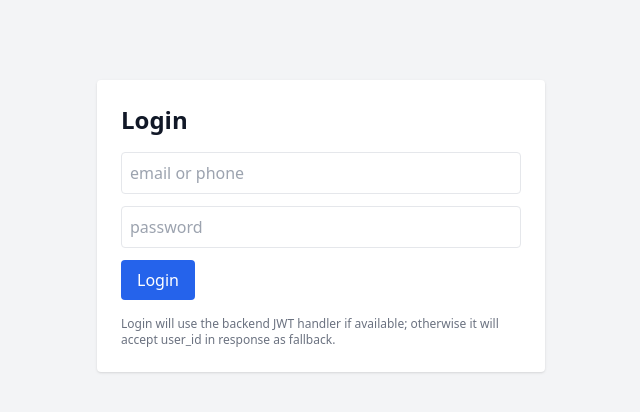
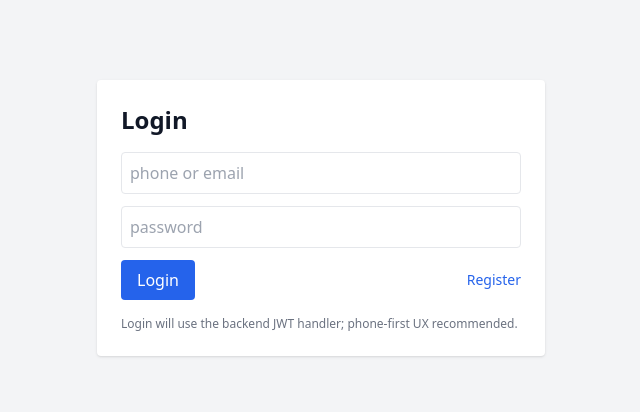
Before and after one commit to savvyinsight/chat, a React (Vite) app in the folder frontend/: page / in a window 1280 px wide. Shown: the top 412 px of the page, without its empty margins (319-959 px from the left). Built offline with nearby package versions, Linux system fonts and the light colour scheme.

Commit message:
feat(auth): add Register component and toggle from Login; store token on success

```diff
--- a/frontend/src/components/Login.tsx
+++ b/frontend/src/components/Login.tsx
@@ -1,10 +1,12 @@
 import React, { useState } from 'react'
 import api from '../api'
+import Register from './Register'
 
 export default function Login({ onLogin }: { onLogin: (token?: string, userId?: string) => void }) {
   const [identifier, setIdentifier] = useState('')
   const [password, setPassword] = useState('')
   const [error, setError] = useState<string | null>(null)
+  const [showRegister, setShowRegister] = useState(false)
 
   const submit = async (e: React.FormEvent) => {
     e.preventDefault()
@@ -28,18 +30,23 @@ export default function Login({ onLogin }: { onLogin: (token?: string, userId?:
     }
   }
 
+  if (showRegister) {
+    return <Register onRegister={onLogin} onCancel={() => setShowRegister(false)} />
+  }
+
   return (
     <div className="max-w-md mx-auto mt-20 p-6 bg-white rounded shadow">
       <h2 className="text-2xl font-bold mb-4">Login</h2>
       {error && <div className="text-sm text-red-600 mb-2">{error}</div>}
       <form onSubmit={submit} className="space-y-3">
-        <input className="w-full p-2 border rounded" placeholder="email or phone" value={identifier} onChange={(e) => setIdentifier(e.target.value)} />
+        <input className="w-full p-2 border rounded" placeholder="phone or email" value={identifier} onChange={(e) => setIdentifier(e.target.value)} />
         <input className="w-full p-2 border rounded" placeholder="password" type="password" value={password} onChange={(e) => setPassword(e.target.value)} />
         <div className="flex justify-between items-center">
           <button className="px-4 py-2 bg-blue-600 text-white rounded" type="submit">Login</button>
+          <button type="button" className="text-sm text-blue-600" onClick={() => setShowRegister(true)}>Register</button>
         </div>
       </form>
-      <p className="text-xs text-gray-500 mt-4">Login will use the backend JWT handler if available; otherwise it will accept user_id in response as fallback.</p>
+      <p className="text-xs text-gray-500 mt-4">Login will use the backend JWT handler; phone-first UX recommended.</p>
     </div>
   )
 }
--- /dev/null
+++ b/frontend/src/components/Register.tsx
@@ -0,0 +1,59 @@
+import React, { useState } from 'react'
+import api from '../api'
+
+export default function Register({ onRegister, onCancel }: { onRegister: (token?: string, userId?: string) => void; onCancel?: () => void }) {
+  const [name, setName] = useState('')
+  const [phone, setPhone] = useState('')
+  const [email, setEmail] = useState('')
+  const [password, setPassword] = useState('')
+  const [repassword, setRepassword] = useState('')
+  const [error, setError] = useState<string | null>(null)
+  const [loading, setLoading] = useState(false)
+
+  const submit = async (e: React.FormEvent) => {
+    e.preventDefault()
+    setError(null)
+    if (!password || password !== repassword) {
+      setError('Passwords do not match')
+      return
+    }
+    setLoading(true)
+    try {
+      const body = await api.post('/user/register', { name, phone, email, password, repassword })
+      const token = (body as any).token || (body as any).data?.token
+      const userId = (body as any).user_id || (body as any).data?.user_id
+      if (token) {
+        localStorage.setItem('token', token)
+        onRegister(token, undefined)
+      } else if (userId) {
+        localStorage.setItem('user_id', String(userId))
+        onRegister(undefined, String(userId))
+      } else {
+        setError('Unexpected register response')
+      }
+    } catch (err: any) {
+      setError(err?.body?.message || err?.body || err.message || 'Network error')
+    } finally {
+      setLoading(false)
+    }
+  }
+
+  return (
+    <div className="max-w-md mx-auto mt-12 p-6 bg-white rounded shadow">
+      <h2 className="text-2xl font-bold mb-4">Register</h2>
+      {error && <div className="text-sm text-red-600 mb-2">{error}</div>}
+      <form onSubmit={submit} className="space-y-3">
+        <input className="w-full p-2 border rounded" placeholder="display name" value={name} onChange={(e) => setName(e.target.value)} />
+        <input className="w-full p-2 border rounded" placeholder="phone (preferred)" value={phone} onChange={(e) => setPhone(e.target.value)} />
+        <input className="w-full p-2 border rounded" placeholder="email (optional)" value={email} onChange={(e) => setEmail(e.target.value)} />
+        <input className="w-full p-2 border rounded" placeholder="password" type="password" value={password} onChange={(e) => setPassword(e.target.value)} />
+        <input className="w-full p-2 border rounded" placeholder="confirm password" type="password" value={repassword} onChange={(e) => setRepassword(e.target.value)} />
+        <div className="flex justify-between items-center">
+          <button className="px-4 py-2 bg-green-600 text-white rounded" type="submit" disabled={loading}>{loading ? 'Registering...' : 'Register'}</button>
+          {onCancel && <button type="button" className="text-sm text-gray-600" onClick={onCancel}>Cancel</button>}
+        </div>
+      </form>
+      <p className="text-xs text-gray-500 mt-4">We recommend registering with your phone number for easier login and recovery.</p>
+    </div>
+  )
+}
```
